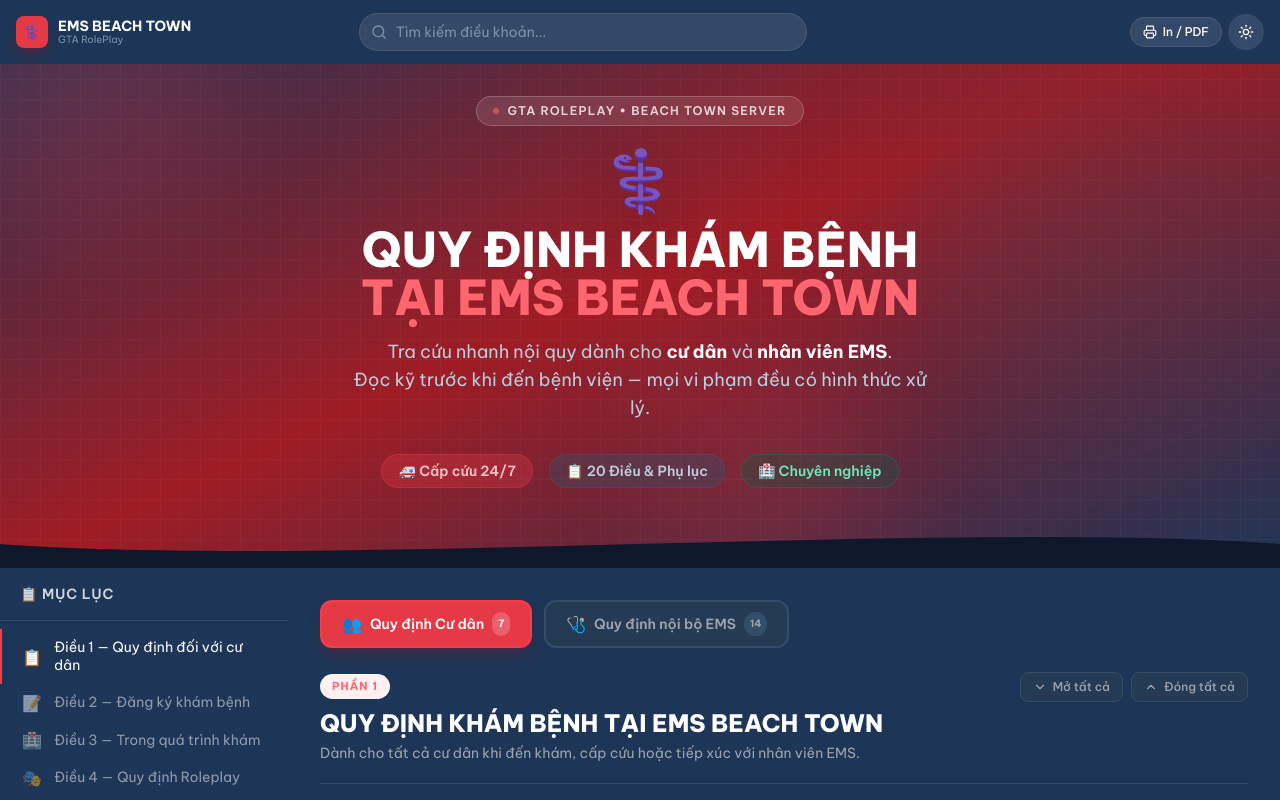
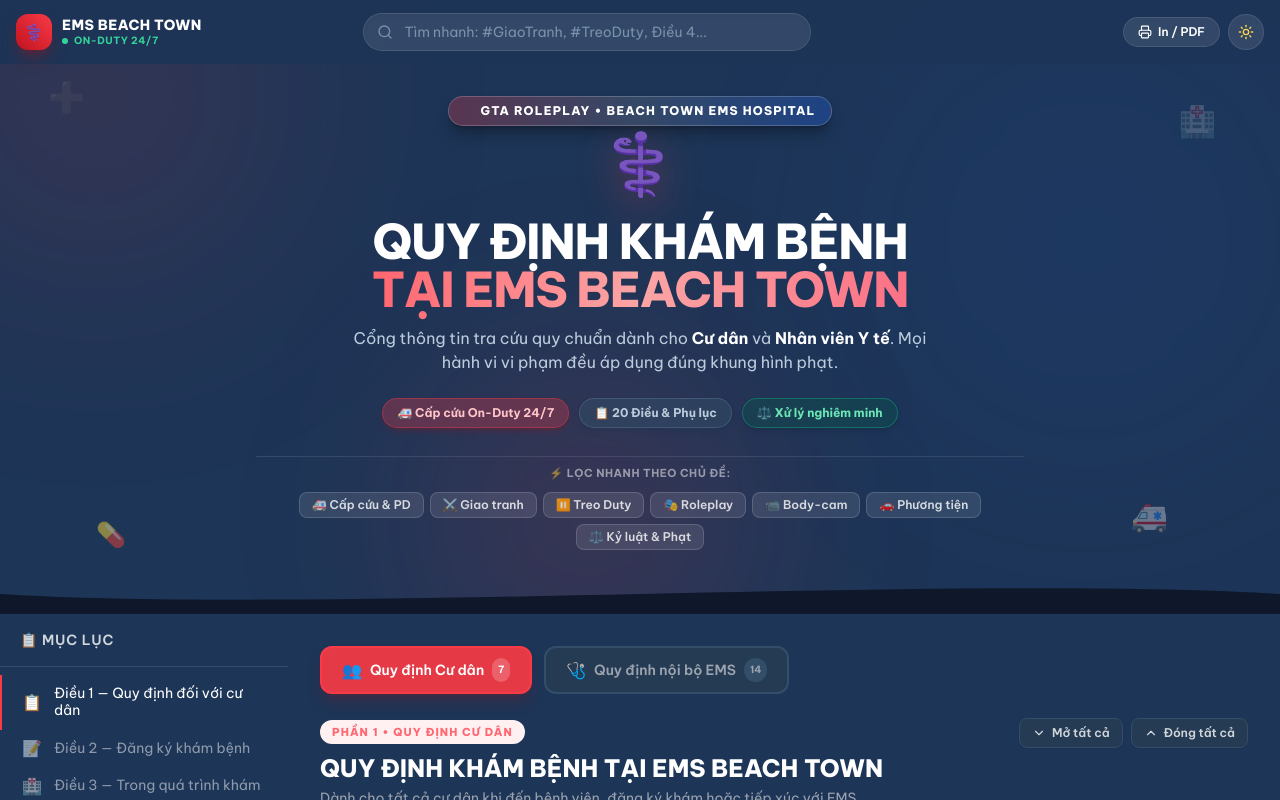
Before and after one commit to HarukiSakurai105/ems-beachtown, a Next.js app: page / in a window 1280 px wide. Both pictures are taken after a click on the button "Chuyển dark/light mode". Shown: the top 800 px of the page. Built offline with nearby package versions, Linux system fonts and the light colour scheme.

Commit message:
feat(ui-effects): remove skip button from splash screen, add floating medical particles, active duty indicator & interactive quick filter chips

```diff
--- a/app/page.js
+++ b/app/page.js
@@ -1,6 +1,6 @@
 'use client'
 import { useState, useEffect } from 'react'
-import { ChevronDown, ChevronUp } from 'lucide-react'
+import { ChevronDown, ChevronUp, Sparkles, Filter } from 'lucide-react'
 import clsx from 'clsx'
 
 import { ThemeProvider } from '../components/ThemeProvider'
@@ -54,6 +54,17 @@
     if (q) setOpenAll(true)
   }
 
+  const handleSelectTag = (query) => {
+    setSearchQuery(query)
+    setOpenAll(true)
+    // Smooth scroll down to content
+    const mainSection = document.getElementById('main-rules-section')
+    if (mainSection) {
+      const y = mainSection.getBoundingClientRect().top + window.scrollY - 80
+      window.scrollTo({ top: y, behavior: 'smooth' })
+    }
+  }
+
   const handlePrint = () => {
     setOpenAll(true)
     setTimeout(() => window.print(), 300)
@@ -71,7 +82,7 @@
 
   const rules = ALL_RULES[activeTab]
 
-  // Filter by search
+  // Filter rules based on search query across both sections if searching
   const filteredRules = searchQuery
     ? rules.filter(r => {
         const q = searchQuery.toLowerCase()
@@ -91,10 +102,10 @@
 
   return (
     <ThemeProvider>
-      {/* Interactive Waiting / Splash Screen */}
+      {/* Dedicated Waiting Screen without skip button */}
       <LoadingScreen onComplete={() => setSplashFinished(true)} />
 
-      {/* Main Home Page with smooth fade-in after splash */}
+      {/* Main Page with smooth fade-in after splash */}
       <div
         className={clsx(
           'min-h-screen bg-gray-50 dark:bg-navy-900 pb-16 sm:pb-0 transition-opacity duration-700',
@@ -102,16 +113,17 @@
         )}
       >
         <ScrollProgress />
+
         <Navbar
           onSearch={handleSearch}
           onPrint={handlePrint}
           onMenuOpen={() => setSidebarOpen(true)}
         />
 
-        <Hero />
+        <Hero onSelectTag={handleSelectTag} />
 
         {/* Layout */}
-        <div className="flex max-w-7xl mx-auto">
+        <div className="flex max-w-7xl mx-auto" id="main-rules-section">
           <Sidebar
             rules={rules}
             activeTab={activeTab}
@@ -122,45 +134,46 @@
 
           {/* Main Content */}
           <main className="flex-1 min-w-0 px-4 sm:px-6 lg:px-8 py-8">
+
             {/* Tab switcher */}
             <TabSwitcher active={activeTab} onChange={handleTabChange} counts={counts} />
 
-            {/* Section header */}
+            {/* Section Header */}
             <div className="mb-6 pb-5 border-b border-gray-200 dark:border-navy-700">
               <div className="flex items-start justify-between gap-4">
                 <div>
                   <span className={clsx(
-                    'inline-block text-[11px] font-bold tracking-widest uppercase px-3 py-1 rounded-full mb-2',
+                    'inline-block text-[11px] font-extrabold tracking-widest uppercase px-3 py-1 rounded-full mb-2',
                     activeTab === 'ems'
                       ? 'bg-navy-100 dark:bg-navy-800 text-navy-600 dark:text-navy-300'
                       : 'bg-ems-50 dark:bg-ems-950/30 text-ems-700 dark:text-ems-400'
                   )}>
-                    {activeTab === 'ems' ? 'PHẦN 2' : 'PHẦN 1'}
+                    {activeTab === 'ems' ? 'PHẦN 2 • QUY ĐỊNH NỘI BỘ' : 'PHẦN 1 • QUY ĐỊNH CƯ DÂN'}
                   </span>
-                  <h2 className="text-xl sm:text-2xl font-extrabold text-gray-900 dark:text-white leading-tight">
+                  <h2 className="text-xl sm:text-2xl font-black text-gray-900 dark:text-white leading-tight">
                     {activeTab === 'ems'
                       ? 'QUY ĐỊNH NỘI BỘ EMS BEACH TOWN'
                       : 'QUY ĐỊNH KHÁM BỆNH TẠI EMS BEACH TOWN'}
                   </h2>
                   <p className="text-gray-500 dark:text-gray-400 text-sm mt-1">
                     {activeTab === 'ems'
-                      ? 'Dành riêng cho nhân viên y tế. Mọi thành viên EMS phải đọc và tuân thủ đầy đủ.'
-                      : 'Dành cho tất cả cư dân khi đến khám, cấp cứu hoặc tiếp xúc với nhân viên EMS.'}
+                      ? 'Dành riêng cho nhân viên y tế (Bác sĩ, Điều dưỡng). Nghiêm cấm vi phạm.'
+                      : 'Dành cho tất cả cư dân khi đến bệnh viện, đăng ký khám hoặc tiếp xúc với EMS.'}
                   </p>
                 </div>
 
-                {/* Expand/Collapse all */}
+                {/* Expand/Collapse All Buttons */}
                 <div className="flex flex-col sm:flex-row gap-2 flex-shrink-0 no-print">
                   <button
                     onClick={() => setOpenAll(true)}
-                    className="flex items-center gap-1.5 px-3 py-1.5 bg-white dark:bg-navy-800 border border-gray-200 dark:border-navy-700 rounded-lg text-xs font-medium text-gray-600 dark:text-gray-400 hover:border-ems-300 hover:text-ems-600 transition-all shadow-sm"
+                    className="flex items-center gap-1.5 px-3 py-1.5 bg-white dark:bg-navy-800 border border-gray-200 dark:border-navy-700 rounded-lg text-xs font-semibold text-gray-700 dark:text-gray-300 hover:border-ems-400 hover:text-ems-600 transition-all shadow-sm active:scale-95"
                   >
                     <ChevronDown className="w-3.5 h-3.5" />
                     Mở tất cả
                   </button>
                   <button
                     onClick={() => setOpenAll(false)}
-                    className="flex items-center gap-1.5 px-3 py-1.5 bg-white dark:bg-navy-800 border border-gray-200 dark:border-navy-700 rounded-lg text-xs font-medium text-gray-600 dark:text-gray-400 hover:border-gray-400 hover:text-gray-700 transition-all shadow-sm"
+                    className="flex items-center gap-1.5 px-3 py-1.5 bg-white dark:bg-navy-800 border border-gray-200 dark:border-navy-700 rounded-lg text-xs font-semibold text-gray-700 dark:text-gray-300 hover:border-gray-400 hover:text-gray-900 transition-all shadow-sm active:scale-95"
                   >
                     <ChevronUp className="w-3.5 h-3.5" />
                     Đóng tất cả
@@ -169,26 +182,36 @@
               </div>
             </div>
 
-            {/* Search status */}
+            {/* Search filter status badge */}
             {searchQuery && (
               <div className={clsx(
-                'mb-4 px-4 py-3 rounded-xl text-sm border flex items-center gap-2',
+                'mb-5 px-4 py-3 rounded-xl text-sm border flex items-center justify-between shadow-sm animate-fade-in',
                 filteredRules.length === 0
                   ? 'bg-red-50 dark:bg-red-950/30 border-red-200 dark:border-red-800/40 text-red-700 dark:text-red-400'
                   : 'bg-blue-50 dark:bg-blue-950/30 border-blue-200 dark:border-blue-800/40 text-blue-700 dark:text-blue-300'
               )}>
-                <span>{filteredRules.length === 0 ? '😕' : '🔍'}</span>
-                {filteredRules.length === 0
-                  ? `Không tìm thấy kết quả nào cho "${searchQuery}".`
-                  : `Tìm thấy ${filteredRules.length} mục khớp với "${searchQuery}".`
-                }
+                <div className="flex items-center gap-2 font-medium">
+                  <span>{filteredRules.length === 0 ? '😕' : '🔍'}</span>
+                  <span>
+                    {filteredRules.length === 0
+                      ? `Không tìm thấy kết quả nào khớp với "${searchQuery}".`
+                      : `Tìm thấy ${filteredRules.length} điều khoản khớp với từ khóa "${searchQuery}".`
+                    }
+                  </span>
+                </div>
+                <button
+                  onClick={() => setSearchQuery('')}
+                  className="text-xs underline font-bold hover:opacity-80 ml-2"
+                >
+                  Xóa lọc
+                </button>
               </div>
             )}
 
-            {/* Accordion list */}
-            <div className="space-y-3">
+            {/* Accordion Rules List */}
+            <div className="space-y-3.5">
               {filteredRules.map((rule, i) => (
-                <div key={rule.id} className="observe-fade is-visible" style={{ animationDelay: `${i * 40}ms` }}>
+                <div key={rule.id} className="observe-fade is-visible" style={{ animationDelay: `${i * 35}ms` }}>
                   <AccordionItem
                     rule={rule}
                     highlight={searchQuery}
--- a/components/Hero.jsx
+++ b/components/Hero.jsx
@@ -1,63 +1,96 @@
-export default function Hero() {
+'use client'
+export default function Hero({ onSelectTag }) {
+  const tags = [
+    { label: '🚑 Cấp cứu & PD', query: 'cấp cứu' },
+    { label: '⚔️ Giao tranh', query: 'giao tranh' },
+    { label: '⏸️ Treo Duty', query: 'treo duty' },
+    { label: '🎭 Roleplay', query: 'roleplay' },
+    { label: '📹 Body-cam', query: 'body-cam' },
+    { label: '🚗 Phương tiện', query: 'phương tiện' },
+    { label: '⚖️ Kỷ luật & Phạt', query: 'kỷ luật' },
+  ]
+
   return (
-    <header className="relative overflow-hidden bg-gradient-to-br from-navy-900 via-ems-800 to-navy-900 pt-24 pb-20 px-4">
-      {/* Animated background blobs */}
+    <header className="relative overflow-hidden bg-gradient-to-br from-navy-950 via-[#190c13] to-navy-950 pt-24 pb-16 px-4">
+
+      {/* Ambient background glowing orbs */}
       <div className="absolute inset-0 overflow-hidden pointer-events-none">
-        <div className="absolute -top-20 -left-20 w-80 h-80 bg-ems-600/20 rounded-full blur-3xl animate-pulse-slow" />
-        <div className="absolute top-10 right-0 w-96 h-96 bg-navy-700/30 rounded-full blur-3xl animate-pulse-slow" style={{animationDelay: '1.5s'}} />
-        <div className="absolute -bottom-10 left-1/2 w-64 h-64 bg-ems-500/15 rounded-full blur-3xl animate-pulse-slow" style={{animationDelay: '3s'}} />
-        {/* Grid pattern */}
-        <div
-          className="absolute inset-0 opacity-[0.03]"
-          style={{backgroundImage: 'repeating-linear-gradient(0deg,#fff 0,#fff 1px,transparent 0,transparent 50%), repeating-linear-gradient(90deg,#fff 0,#fff 1px,transparent 0,transparent 50%)', backgroundSize: '40px 40px'}}
-        />
+        <div className="absolute -top-24 -left-24 w-96 h-96 bg-ems-600/25 rounded-full blur-[120px] animate-pulse" />
+        <div className="absolute top-12 right-0 w-96 h-96 bg-blue-600/20 rounded-full blur-[130px] animate-pulse" style={{animationDelay: '2s'}} />
+        <div className="absolute -bottom-16 left-1/3 w-80 h-80 bg-ems-500/15 rounded-full blur-[100px]" />
+
+        {/* Floating Icons Parallax */}
+        <div className="absolute top-20 left-12 text-3xl opacity-20 animate-bounce" style={{animationDuration: '6s'}}>➕</div>
+        <div className="absolute top-28 right-16 text-3xl opacity-20 animate-bounce" style={{animationDuration: '7s', animationDelay: '1s'}}>🏥</div>
+        <div className="absolute bottom-16 left-24 text-2xl opacity-15 animate-pulse">💊</div>
+        <div className="absolute bottom-20 right-28 text-3xl opacity-15 animate-pulse" style={{animationDelay: '1.5s'}}>🚑</div>
       </div>
 
       <div className="relative z-10 max-w-3xl mx-auto text-center">
-        {/* Badge */}
-        <div className="inline-flex items-center gap-2 bg-white/10 backdrop-blur-sm border border-white/20 rounded-full px-4 py-1.5 text-xs font-semibold text-white/80 tracking-widest uppercase mb-6 animate-fade-in">
-          <span className="w-1.5 h-1.5 rounded-full bg-ems-400 animate-pulse" />
-          GTA RolePlay • Beach Town Server
+
+        {/* Top pill badge */}
+        <div className="inline-flex items-center gap-2 bg-gradient-to-r from-ems-600/30 via-white/10 to-blue-600/30 backdrop-blur-md border border-white/20 rounded-full px-4 py-1.5 text-xs font-extrabold text-white tracking-widest uppercase mb-5 shadow-lg shadow-black/30">
+          <span className="w-2 h-2 rounded-full bg-ems-400 animate-ping" />
+          <span>GTA ROLEPLAY • BEACH TOWN EMS HOSPITAL</span>
         </div>
 
-        {/* Icon */}
-        <div className="text-6xl mb-4 animate-fade-in drop-shadow-2xl" style={{animationDelay: '0.1s'}}>
+        {/* Emblem */}
+        <div className="text-6xl mb-3 drop-shadow-[0_10px_20px_rgba(230,57,70,0.4)] animate-bounce" style={{animationDuration: '4s'}}>
           ⚕️
         </div>
 
         {/* Title */}
-        <h1 className="text-3xl sm:text-4xl lg:text-5xl font-extrabold text-white mb-4 leading-tight animate-fade-in" style={{animationDelay: '0.2s'}}>
+        <h1 className="text-3xl sm:text-4xl lg:text-5xl font-black text-white mb-3 leading-tight tracking-tight">
           QUY ĐỊNH KHÁM BỆNH<br />
-          <span className="text-ems-400">TẠI EMS BEACH TOWN</span>
+          <span className="bg-gradient-to-r from-ems-400 via-red-300 to-rose-400 bg-clip-text text-transparent">
+            TẠI EMS BEACH TOWN
+          </span>
         </h1>
 
         {/* Subtitle */}
-        <p className="text-navy-200 text-base sm:text-lg mb-8 leading-relaxed max-w-xl mx-auto animate-fade-in" style={{animationDelay: '0.3s'}}>
-          Tra cứu nhanh nội quy dành cho <strong className="text-white">cư dân</strong> và <strong className="text-white">nhân viên EMS</strong>.
-          <br className="hidden sm:block" />
-          Đọc kỹ trước khi đến bệnh viện — mọi vi phạm đều có hình thức xử lý.
+        <p className="text-navy-200 text-sm sm:text-base mb-6 leading-relaxed max-w-xl mx-auto">
+          Cổng thông tin tra cứu quy chuẩn dành cho <strong className="text-white font-bold">Cư dân</strong> và <strong className="text-white font-bold">Nhân viên Y tế</strong>. Mọi hành vi vi phạm đều áp dụng đúng khung hình phạt.
         </p>
 
-        {/* Stats */}
-        <div className="flex flex-wrap justify-center gap-4 animate-fade-in" style={{animationDelay: '0.4s'}}>
+        {/* Stats Pills */}
+        <div className="flex flex-wrap justify-center gap-2.5 mb-7">
           {[
-            { icon: '🚑', label: 'Cấp cứu 24/7', color: 'bg-ems-600/30 border-ems-500/30 text-ems-200' },
-            { icon: '📋', label: '20 Điều & Phụ lục', color: 'bg-navy-700/40 border-navy-600/30 text-navy-200' },
-            { icon: '🏥', label: 'Chuyên nghiệp', color: 'bg-emerald-800/30 border-emerald-600/30 text-emerald-300' },
+            { icon: '🚑', label: 'Cấp cứu On-Duty 24/7', color: 'bg-ems-600/30 border-ems-500/40 text-ems-200 shadow-ems-900/30' },
+            { icon: '📋', label: '20 Điều & Phụ lục', color: 'bg-navy-700/50 border-navy-500/40 text-navy-200 shadow-navy-900/30' },
+            { icon: '⚖️', label: 'Xử lý nghiêm minh', color: 'bg-emerald-800/30 border-emerald-500/40 text-emerald-300' },
           ].map(t => (
-            <span key={t.label} className={`inline-flex items-center gap-2 border rounded-full px-4 py-1.5 text-sm font-semibold backdrop-blur-sm ${t.color}`}>
+            <span key={t.label} className={`inline-flex items-center gap-2 border rounded-full px-3.5 py-1.5 text-xs font-bold backdrop-blur-md shadow-md ${t.color}`}>
               {t.icon} {t.label}
             </span>
           ))}
         </div>
+
+        {/* Quick Filter Tag Chips */}
+        <div className="pt-2 border-t border-white/10">
+          <p className="text-[11px] text-white/50 uppercase tracking-wider font-bold mb-2.5">
+            ⚡ Lọc nhanh theo chủ đề:
+          </p>
+          <div className="flex flex-wrap justify-center gap-1.5">
+            {tags.map(t => (
+              <button
+                key={t.label}
+                onClick={() => onSelectTag?.(t.query)}
+                className="px-3 py-1 bg-white/10 hover:bg-ems-600 border border-white/15 hover:border-ems-400 rounded-lg text-xs font-semibold text-white/80 hover:text-white transition-all transform hover:-translate-y-0.5 hover:shadow-lg active:scale-95"
+              >
+                {t.label}
+              </button>
+            ))}
+          </div>
+        </div>
+
       </div>
 
-      {/* Wave */}
+      {/* Wave bottom decoration */}
       <div className="absolute bottom-0 left-0 right-0 pointer-events-none">
-        <svg viewBox="0 0 1440 60" preserveAspectRatio="none" className="w-full h-12 dark:hidden">
+        <svg viewBox="0 0 1440 60" preserveAspectRatio="none" className="w-full h-10 dark:hidden">
           <path d="M0,30 C360,60 1080,0 1440,30 L1440,60 L0,60 Z" fill="#f9fafb" />
         </svg>
-        <svg viewBox="0 0 1440 60" preserveAspectRatio="none" className="w-full h-12 hidden dark:block">
+        <svg viewBox="0 0 1440 60" preserveAspectRatio="none" className="w-full h-10 hidden dark:block">
           <path d="M0,30 C360,60 1080,0 1440,30 L1440,60 L0,60 Z" fill="#0f172a" />
         </svg>
       </div>
--- a/components/Navbar.jsx
+++ b/components/Navbar.jsx
@@ -1,6 +1,6 @@
 'use client'
 import { useState, useEffect, useRef } from 'react'
-import { Search, Printer, Moon, Sun, Menu, X, Cross } from 'lucide-react'
+import { Search, Printer, Moon, Sun, Menu, X, Radio } from 'lucide-react'
 import { useTheme } from './ThemeProvider'
 import clsx from 'clsx'
 
@@ -31,37 +31,41 @@
     <nav className={clsx(
       'fixed top-0 left-0 right-0 z-50 transition-all duration-300 no-print',
       scrolled
-        ? 'bg-navy-900/95 dark:bg-navy-950/95 backdrop-blur-md shadow-2xl'
-        : 'bg-navy-900 dark:bg-navy-950'
+        ? 'bg-navy-950/95 backdrop-blur-md shadow-2xl border-b border-white/10'
+        : 'bg-navy-900/90 dark:bg-navy-950/90 backdrop-blur-sm'
     )}>
       <div className="max-w-7xl mx-auto px-4 h-16 flex items-center gap-3">
-        {/* Brand */}
-        <div className="flex items-center gap-2.5 flex-shrink-0">
-          <div className="w-8 h-8 bg-ems-600 rounded-lg flex items-center justify-center shadow-lg shadow-ems-900/40">
-            <span className="text-sm" aria-hidden="true">⚕️</span>
+
+        {/* Brand Logo & Title */}
+        <div className="flex items-center gap-2.5 flex-shrink-0 cursor-pointer" onClick={() => window.scrollTo({ top: 0, behavior: 'smooth' })}>
+          <div className="w-9 h-9 bg-gradient-to-tr from-ems-700 to-ems-500 rounded-xl flex items-center justify-center shadow-lg shadow-ems-900/50 hover:scale-105 transition-transform">
+            <span className="text-base" aria-hidden="true">⚕️</span>
           </div>
           <div className="hidden sm:block">
-            <p className="text-white font-bold text-sm leading-none">EMS BEACH TOWN</p>
-            <p className="text-navy-400 text-[10px] leading-none mt-0.5">GTA RolePlay</p>
+            <p className="text-white font-black text-sm tracking-wide leading-none">EMS BEACH TOWN</p>
+            <div className="flex items-center gap-1.5 mt-1">
+              <span className="w-1.5 h-1.5 rounded-full bg-emerald-400 animate-ping" />
+              <p className="text-emerald-400 text-[10px] font-bold uppercase tracking-wider leading-none">ON-DUTY 24/7</p>
+            </div>
           </div>
         </div>
 
-        {/* Search */}
+        {/* Live Search Bar */}
         <div className="flex-1 max-w-md mx-auto">
-          <div className="relative flex items-center">
-            <Search className="absolute left-3 w-4 h-4 text-navy-400 pointer-events-none" />
+          <div className="relative flex items-center group">
+            <Search className="absolute left-3.5 w-4 h-4 text-navy-400 group-hover:text-ems-400 transition-colors pointer-events-none" />
             <input
               ref={inputRef}
               type="text"
               value={query}
               onChange={handleSearch}
-              placeholder="Tìm kiếm điều khoản..."
-              className="w-full pl-9 pr-8 py-2 bg-white/10 hover:bg-white/15 focus:bg-white/20 border border-white/10 focus:border-white/30 rounded-full text-white placeholder-navy-400 text-sm outline-none transition-all"
+              placeholder="Tìm nhanh: #GiaoTranh, #TreoDuty, Điều 4..."
+              className="w-full pl-10 pr-9 py-2 bg-white/10 hover:bg-white/15 focus:bg-white/20 border border-white/10 focus:border-ems-500/50 rounded-full text-white placeholder-navy-400 text-sm outline-none transition-all shadow-inner focus:ring-2 focus:ring-ems-500/20"
             />
             {query && (
               <button
                 onClick={clearSearch}
-                className="absolute right-3 text-navy-400 hover:text-white transition-colors"
+                className="absolute right-3 text-navy-400 hover:text-white transition-colors p-0.5 rounded-full hover:bg-white/10"
                 aria-label="Xóa tìm kiếm"
               >
                 <X className="w-3.5 h-3.5" />
@@ -71,30 +75,33 @@
         </div>
 
         {/* Actions */}
-        <div className="flex items-center gap-1.5 flex-shrink-0 ml-auto">
+        <div className="flex items-center gap-2 flex-shrink-0 ml-auto">
           <button
             onClick={onPrint}
-            className="hidden sm:flex items-center gap-1.5 px-3 py-1.5 bg-white/10 hover:bg-white/20 border border-white/10 hover:border-white/20 rounded-full text-white text-xs font-medium transition-all"
+            className="hidden sm:flex items-center gap-1.5 px-3.5 py-1.5 bg-white/10 hover:bg-white/20 border border-white/10 hover:border-white/20 rounded-full text-white text-xs font-semibold transition-all hover:scale-105"
             aria-label="In / Lưu PDF"
           >
             <Printer className="w-3.5 h-3.5" />
             <span>In / PDF</span>
           </button>
+
           <button
             onClick={toggle}
-            className="w-9 h-9 flex items-center justify-center bg-white/10 hover:bg-white/20 rounded-full text-white transition-all"
+            className="w-9 h-9 flex items-center justify-center bg-white/10 hover:bg-white/20 border border-white/10 rounded-full text-white transition-all hover:scale-105"
             aria-label="Chuyển dark/light mode"
           >
-            {theme === 'dark' ? <Sun className="w-4 h-4" /> : <Moon className="w-4 h-4" />}
+            {theme === 'dark' ? <Sun className="w-4 h-4 text-amber-300" /> : <Moon className="w-4 h-4 text-blue-200" />}
           </button>
+
           <button
             onClick={onMenuOpen}
-            className="lg:hidden w-9 h-9 flex items-center justify-center bg-white/10 hover:bg-white/20 rounded-full text-white transition-all"
-            aria-label="Mở menu"
+            className="lg:hidden w-9 h-9 flex items-center justify-center bg-white/10 hover:bg-white/20 border border-white/10 rounded-full text-white transition-all"
+            aria-label="Mở menu mục lục"
           >
             <Menu className="w-4 h-4" />
           </button>
         </div>
+
       </div>
     </nav>
   )
```
Also changed, not shown: components/AccordionItem.jsx (+39 -25 lines), components/LoadingScreen.jsx (+68 -58 lines).
